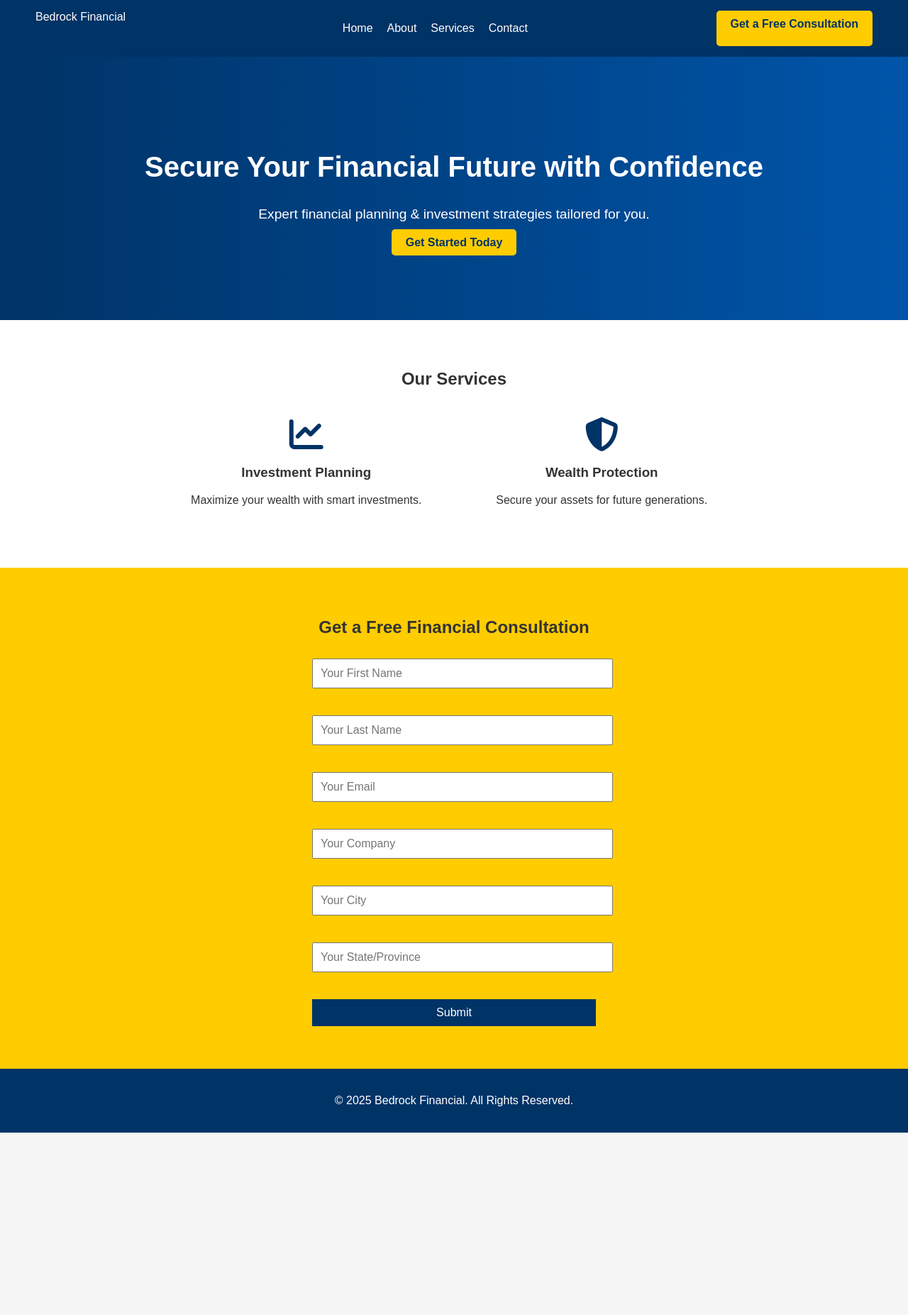
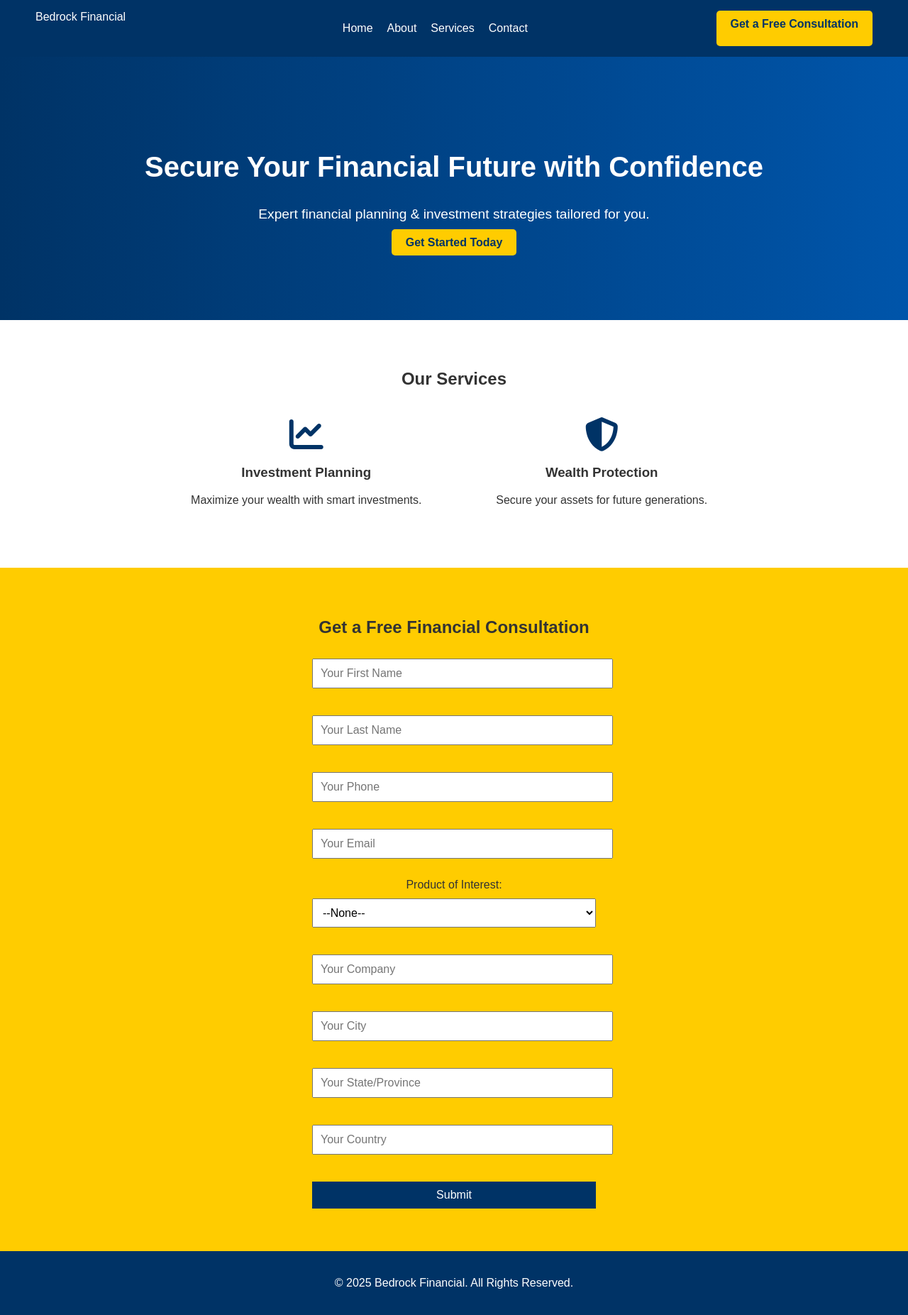
Before and after one commit to amjadajmer/amjadajmer.github.io, a Jekyll site: the page bedrockFinancial/index.html, which Jekyll copies as it is, in a window 1280 px wide. Shown: the whole page at 71% size. Built offline with Jekyll 4.4.1, drawn with Linux system fonts in a browser that asks for light colours; before the commit the page ends 1596 px from its top, so only the background shows below that.

Commit message:
WIP BF changes

```diff
--- a/bedrockFinancial/css/styles.css
+++ b/bedrockFinancial/css/styles.css
@@ -83,7 +83,7 @@ nav {
     margin: 0 auto;
 }
 
-#lead-form input, #lead-form button {
+#lead-form input,#lead-form select, #lead-form button {
     margin: 10px 0;
     padding: 10px;
     font-size: 1em;
--- a/bedrockFinancial/index.html
+++ b/bedrockFinancial/index.html
@@ -57,16 +57,18 @@
                 <input type=hidden name="oid" value="00DHr00000JRAps">
                 <input type=hidden name="retURL" value="https://amjadajmer.github.io/bedrockFinancial/index.html">
                 <input  id="first_name" maxlength="40" name="first_name" placeholder="Your First Name" size="20" type="text" /><br>
-
                 <input  id="last_name" maxlength="80" name="last_name" placeholder="Your Last Name" size="20" type="text" /><br>
-
-                <input  id="email" maxlength="80" name="email" placeholder="Your Email" size="20" type="text" /><br>
-
+                <input  id="phone" maxlength="40" name="phone" placeholder="Your Phone" size="20" type="text" /><br/>
+                <input  id="email" maxlength="80" name="email" placeholder="Your Email" size="20" type="text" required /><br>
+                Product of Interest:<select  id="00NHr00001XDtfF" name="00NHr00001XDtfF" title="Product of Interest"><option value="">--None--</option><option value="Unknown">Unknown</option>
+                <option value="Commercial Lending &amp; Leasing (CLL)">Commercial Lending &amp; Leasing (CLL)</option>
+                <option value="Private Client (BPC)">Private Client (BPC)</option>
+                <option value="Investment Banking (IB)">Investment Banking (IB)</option>
+                </select><br>
                 <input  id="company" maxlength="40" name="company" placeholder="Your Company" size="20" type="text" /><br>
-
                 <input  id="city" maxlength="40" name="city" placeholder="Your City" size="20" type="text" /><br>
-
                 <input  id="state" maxlength="20" name="state" placeholder="Your State/Province" size="20" type="text" /><br>
+                <input  id="country" maxlength="20" name="country" placeholder="Your Country" size="20" type="text" /><br>
 
             <button type="submit">Submit</button>
         </form>
```
